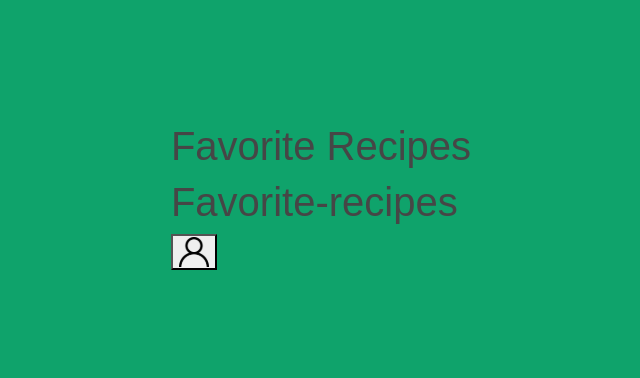
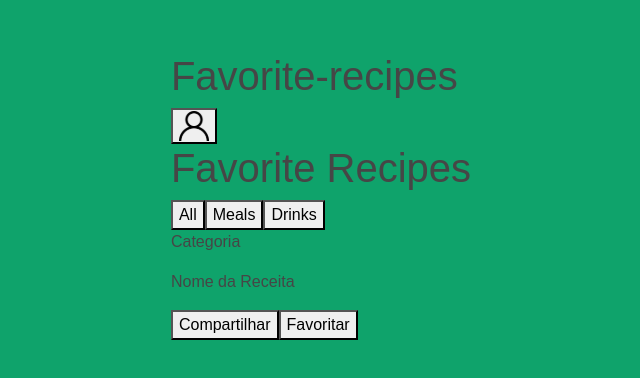
Before and after one commit to MarceloHcb/App-de-receitas, a React (Create React App) app: page /favorite-recipes in a window 1280 px wide. Shown: the part 204-582 px from the top of the page, without its empty margins (319-959 px from the left). Built offline with nearby package versions, Linux system fonts and the light colour scheme.

Commit message:
Requisito 50 - criada a estrutura

```diff
--- a/src/components/FavoritesRecipes.js
+++ b/src/components/FavoritesRecipes.js
@@ -3,10 +3,33 @@ import React from 'react';
 import Header from './Header';
 
 function FavoriteRecipes() {
+  // const getFavRecipesFromLS = JSON.parse(localStorage.getItem('favoriteRecipes'));
+
+  const getFavRecipesFromLS = [{ // Esse aqui é um mock - descomentar acima para pegar do loclStorage. Posteriormente apagar esse mock.
+    id: 0,
+    type: 'Canja',
+    nationality: 'Brasileira',
+    category: 'Sopa',
+    alcoholicOrNot: false,
+    name: 'Canja de Galinha',
+    image: 'teste de imagem',
+  }];
+
+  const { id } = getFavRecipesFromLS;
+  const index = id;
+
   return (
     <div>
+      <Header />
       <h1 data-testid="page-title">Favorite Recipes</h1>
-      <Header />
+      <button data-testid="filter-by-all-btn">All</button>
+      <button data-testid="filter-by-meal-btn">Meals</button>
+      <button data-testid="filter-by-drink-btn">Drinks</button>
+      <img data-testid={ `${index}-horizontal-top-text` } alt="" />
+      <p data-testid={ `${index}-horizontal-top-text` }>Categoria</p>
+      <p data-testid={ `${index}-horizontal-name` }>Nome da Receita</p>
+      <button data-testid={ `${index}-horizontal-share-btn` }>Compartilhar</button>
+      <button data-testid={ `${index}-horizontal-favorite-btn` }>Favoritar</button>
     </div>
   );
 }
```
